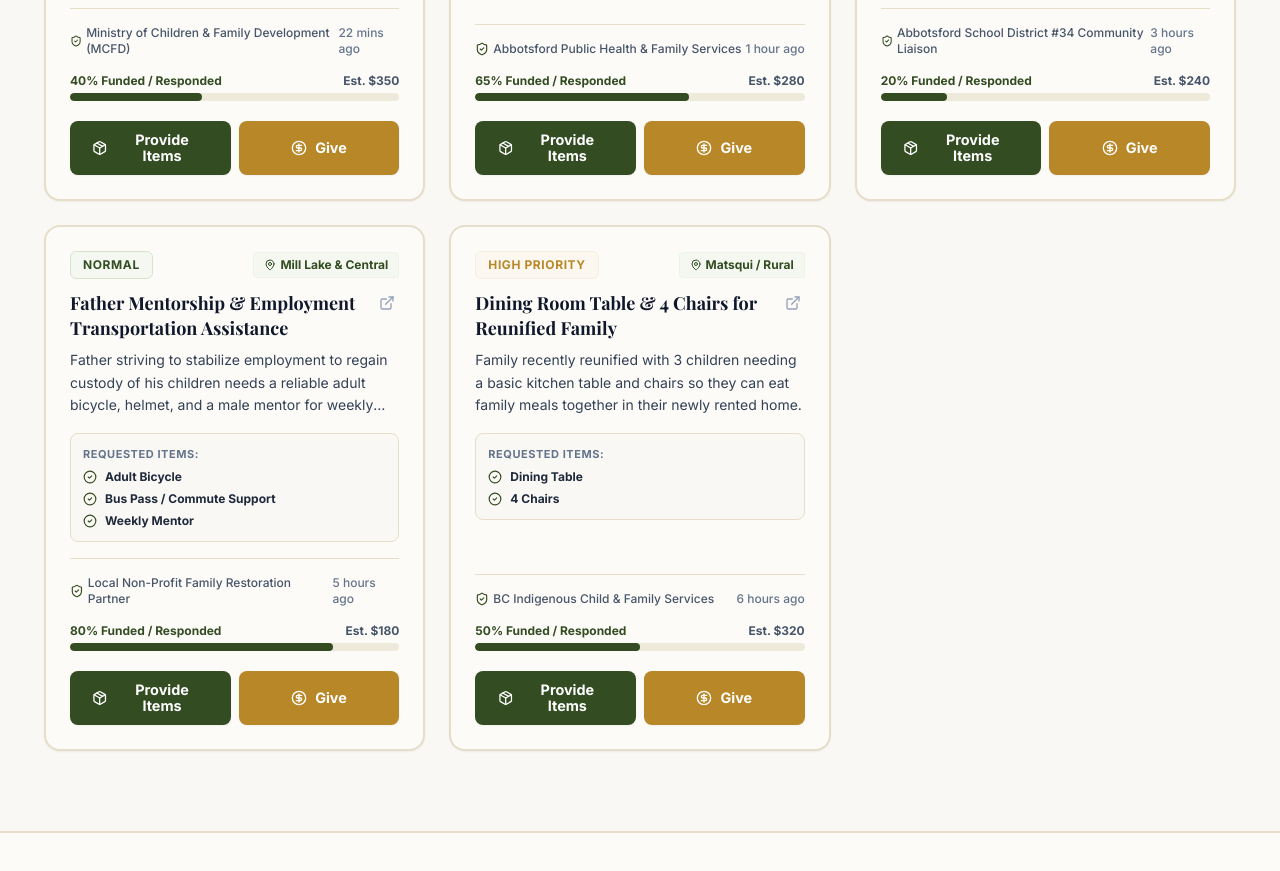
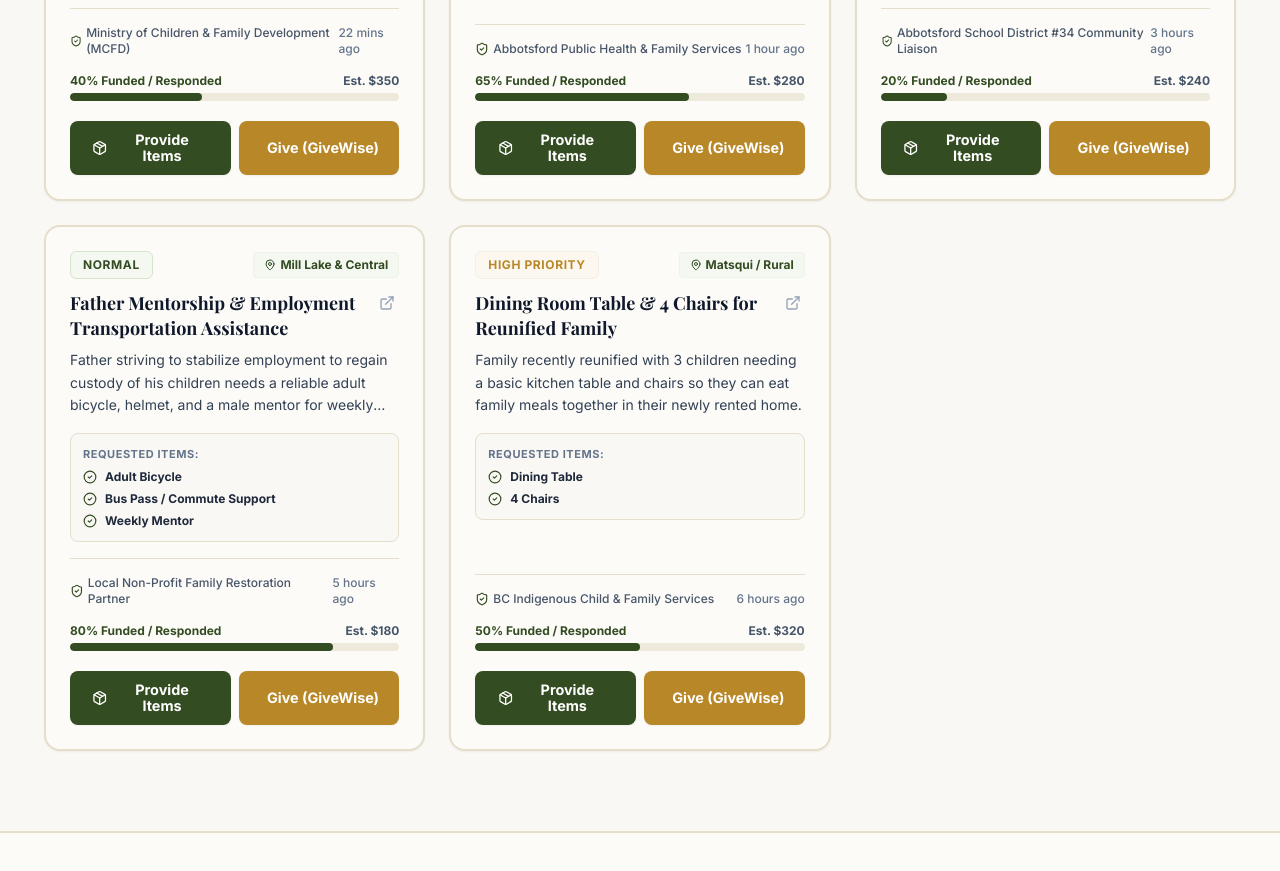
Before and after one commit to AbbotsfordTableSociety/website, a React (Vite) app: page / in a window 1280 px wide. Shown: the part 2140-3011 px from the top of the page. Built offline with nearby package versions, Linux system fonts and the light colour scheme; no server answers; a web font is replaced by a local one.

Commit message:
Update button label to Give (GiveWise) for explicit brand clarity

```diff
--- a/src/components/CarePortalBoard.jsx
+++ b/src/components/CarePortalBoard.jsx
@@ -369,11 +369,11 @@ export default function CarePortalBoard({ onSelectNeed, onOpenGiveNeed, onOpenSu
 
                     <button
                       onClick={() => onOpenGiveNeed && onOpenGiveNeed(need)}
-                      className="btn bg-gold-700 hover:bg-gold-800 text-white w-full py-2.5 text-xs font-bold justify-center rounded-xl shadow-sm transition gap-1.5"
+                      className="btn bg-gold-700 hover:bg-gold-800 text-white w-full py-2.5 text-xs font-bold justify-center rounded-xl shadow-sm transition gap-1.5 whitespace-nowrap"
                       title="Give financial support via GiveWise"
                     >
                       <CircleDollarSign className="w-4 h-4" />
-                      Give
+                      Give (GiveWise)
                     </button>
                   </div>
 
```
